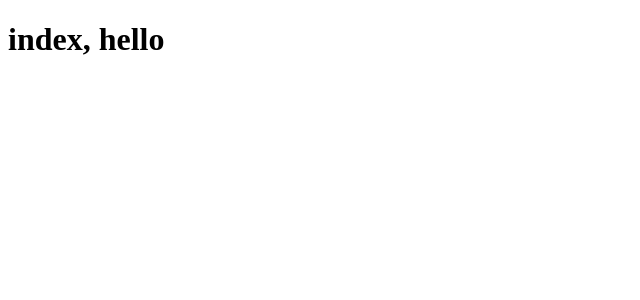
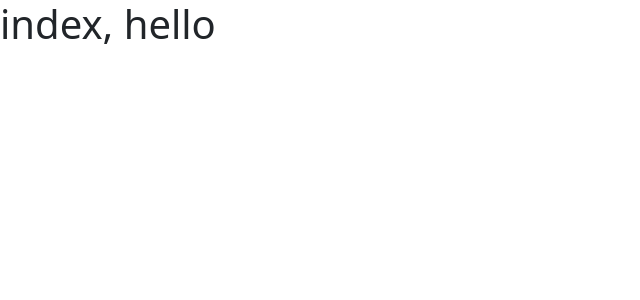
Before and after one commit to adrian-rosario/node-react-udemy, a Next.js app in the folder ticketing/client/: page / in a window 1280 px wide. Shown: the top 300 px of the page, without its empty margins (0-640 px from the left). Built offline with nearby package versions, Linux system fonts and the light colour scheme.

Commit message:
bootstrap css

```diff
--- a/ticketing/client/package.json
+++ b/ticketing/client/package.json
@@ -10,6 +10,7 @@
   "author": "",
   "license": "ISC",
   "dependencies": {
+    "bootstrap": "^5.3.3",
     "next": "^13.5.6",
     "react": "^18.2.0",
     "react-com": "^1.0.6"
--- /dev/null
+++ b/ticketing/client/pages/_app.js
@@ -0,0 +1,12 @@
+import "bootstrap/dist/css/bootstrap.css";
+/**
+ * Next wraps pages around it's own custom default component
+ * that is referred to, as the 'app'
+ * with _app we are defining our own custom app component
+ * when one of our pages are navigated to
+ * Next will import that component, and pass it into the Component
+ * defined here.
+ */
+export default ({ Component, pageProps }) => {
+  return <Component {...pageProps} />;
+};
```
Also changed, not shown: 2 other files (tests, documents, lock files or other folders).
